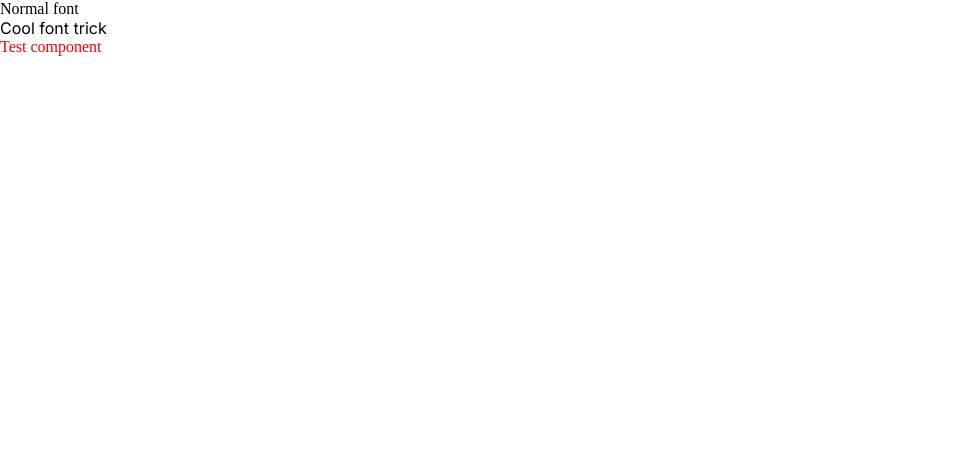
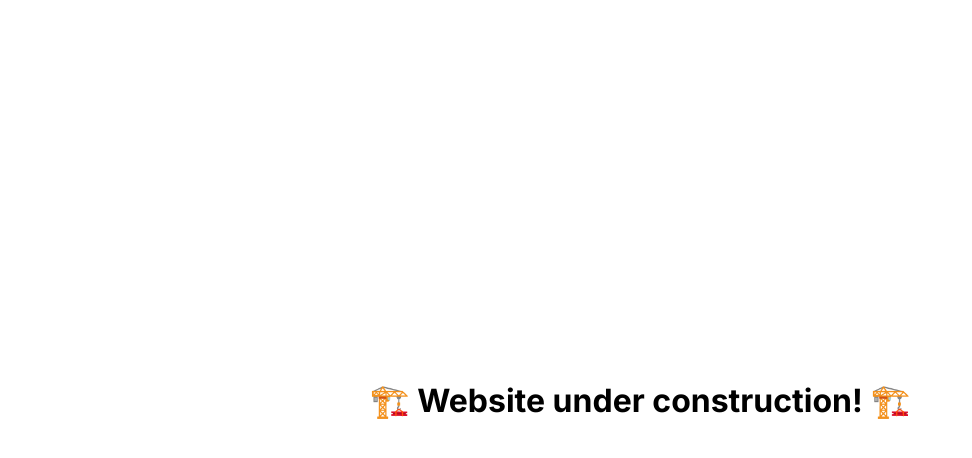
Before and after one commit to ronituohino/website, a Next.js app: page / in a window 1280 px wide. Shown: the top 458 px of the page, without its empty margins (0-972 px from the left). Built offline with nearby package versions, Linux system fonts and the light colour scheme.

Commit message:
Fix .env in production image

```diff
--- a/components/Test/Test.module.css
+++ /dev/null
@@ -1,3 +0,0 @@
-.coolText {
-  color: red;
-}
--- a/components/Test/Test.tsx
+++ /dev/null
@@ -1,5 +0,0 @@
-import styles from "./Test.module.css";
-
-export function Test() {
-  return <p className={styles.coolText}>Test component</p>;
-}
--- a/pages/index.tsx
+++ b/pages/index.tsx
@@ -1,5 +1,4 @@
 import { Inter } from "@next/font/google";
-import { Test } from "../components/Test/Test";
 
 const inter = Inter({ subsets: ["latin"] });
 
@@ -7,9 +6,7 @@ export default function Home() {
   return (
     <>
       <main>
-        <p>Normal font</p>
-        <p className={inter.className}>Cool font trick</p>
-        <Test />
+        <h1 className={inter.className}>🏗️ Website under construction! 🏗️</h1>
       </main>
     </>
   );
--- a/styles/globals.css
+++ b/styles/globals.css
@@ -14,10 +14,11 @@
   margin: 0;
 }
 
-html,
-body {
-  max-width: 100vw;
-  overflow-x: hidden;
+main {
+  position: absolute;
+  top: 50%;
+  left: 50%;
+  transform: translate(-50%, -50%);
 }
 
 a {
```
Also changed, not shown: pages/client.tsx (deleted, +0 -22 lines), pages/ssg.tsx (deleted, +0 -28 lines), pages/ssr.tsx (deleted, +0 -28 lines), 2 other files (tests, documents, lock files or other folders).
